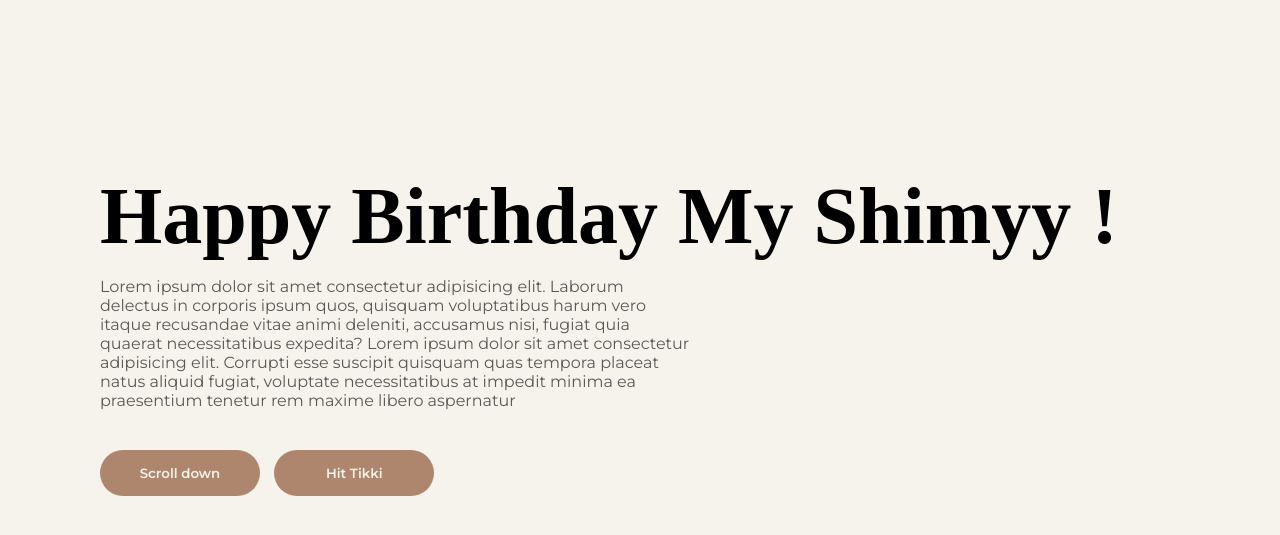
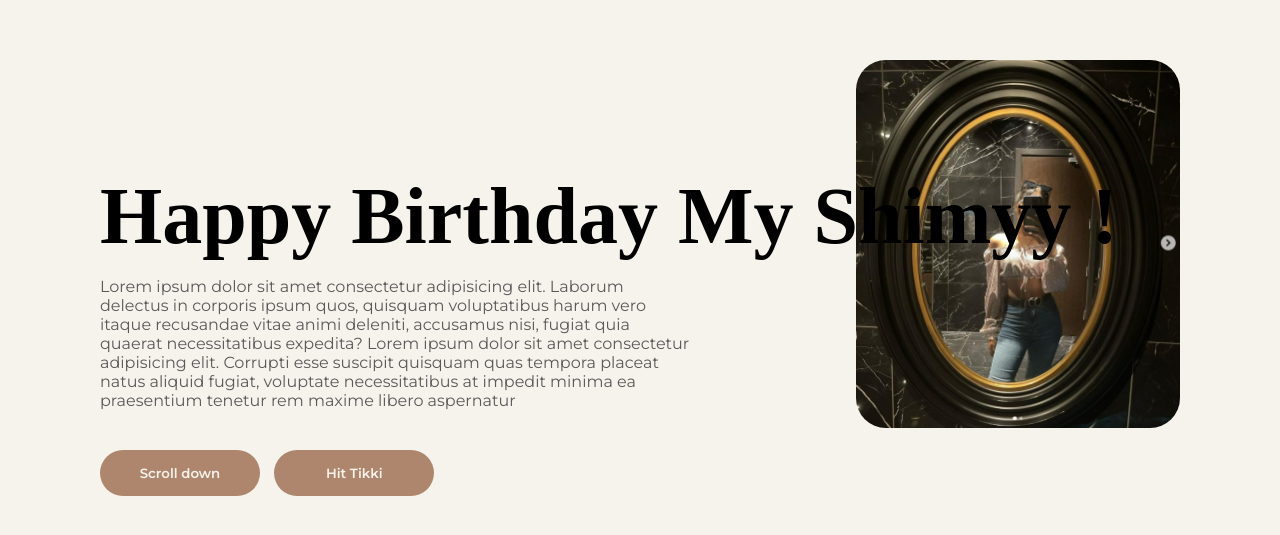
Before and after one commit to WasathTheekshana/shimara-web-2, a plain HTML site: page index.html in a window 1280 px wide. Shown: the part 159-694 px from the top of the page. Drawn offline with Linux system fonts and the light colour scheme; a web font is replaced by a local one.

Commit message:
Added image

```diff
--- a/css/style.scss
+++ b/css/style.scss
@@ -48,6 +48,10 @@ body{
         color: var(--3-col);
     }
 
+    .btn{
+
+        // text-align: right;
+
         button{
             margin-top: 40px;
             padding: 15px;
@@ -61,10 +65,14 @@ body{
             border-radius: 30px;
             margin-right: 10px;
 
+
+        }
     }
 
     img{
-        display: inline;
+        float: right;
+        margin-top: -350px;
+        border-radius: 30px
     }
 
 
--- a/index.html
+++ b/index.html
@@ -20,10 +20,11 @@
                 voluptate necessitatibus at impedit minima ea praesentium tenetur rem maxime libero aspernatur </p>
         </div>
 
-        <!-- <img src="images/1.png" alt=""> -->
-
-        <button>Scroll down</button>
-        <button>Hit Tikki </button>
+        <img src="images/1.png" alt="">
+        <div class="btn">
+            <button>Scroll down</button>
+            <button>Hit Tikki </button>
+        </div>
 
     </div>
 
```
Also changed, not shown: css/style.css, 1 other file. Lines whose indentation alone changed are shown as unchanged.
